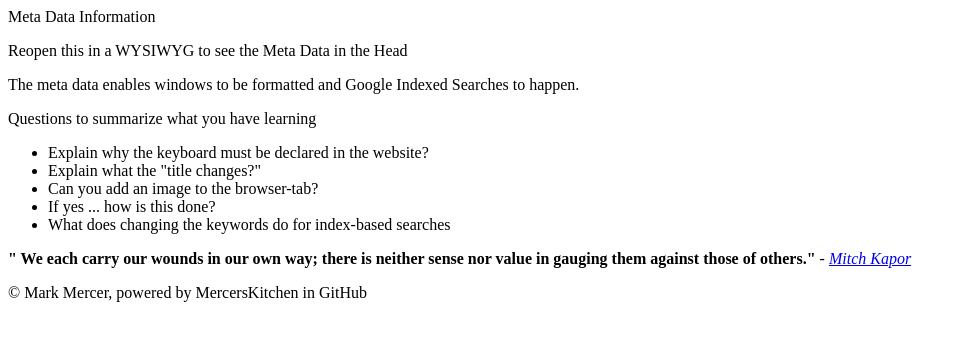
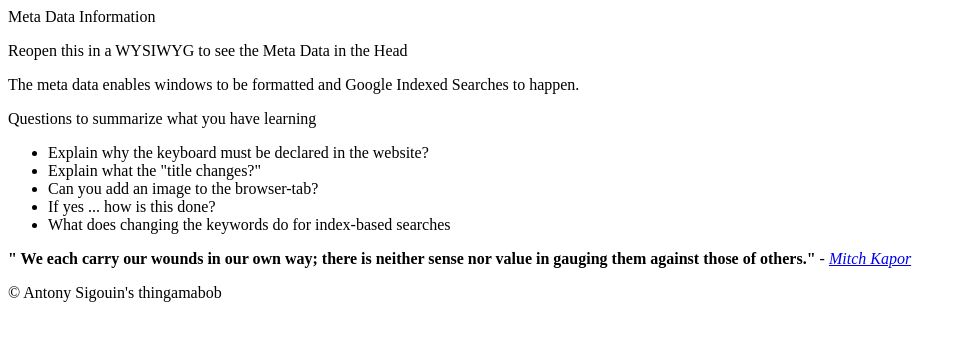
Before and after one commit to DangerNoodleBoi/website.github.io, a plain HTML site: page index.html in a window 1280 px wide. Shown: the whole page, without its empty margins (0-964 px from the left). Drawn offline with Linux system fonts and the light colour scheme.

Commit message:
Update index.html

```diff
--- a/index.html
+++ b/index.html
@@ -71,7 +71,7 @@
         Mitch Kapor</a>
       </em>
     </p>
-    <p>&copy Mark Mercer, powered by MercersKitchen in GitHub</p>
+    <p>&copy Antony Sigouin's thingamabob</p>
 </footer>
 
 </html>
```
